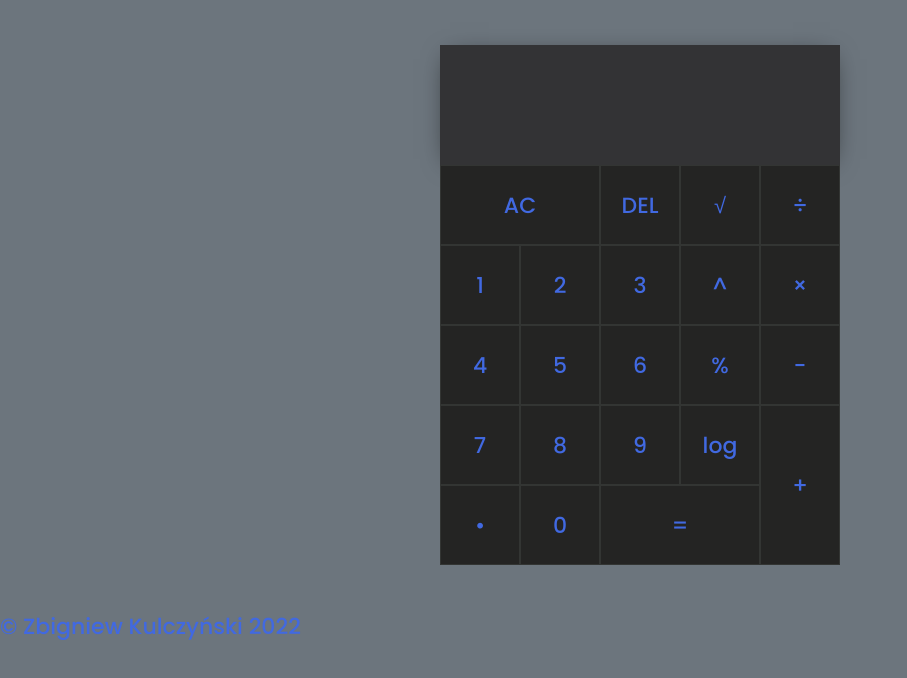
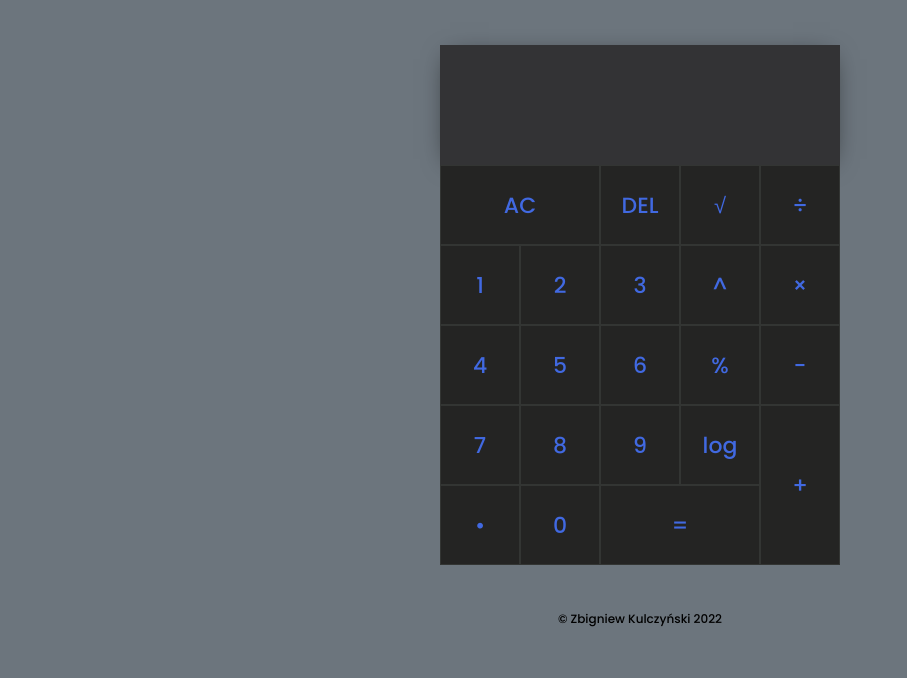
Before and after one commit to ZbigniewKulczynski1984/Calculator_10_8_22, a plain HTML site: page index.html in a window 1280 px wide. Shown: the whole page, without its empty margins (0-907 px from the left). Drawn offline with nearby package versions, Linux system fonts and the light colour scheme.

Commit message:
info added to style.css

```diff
--- a/CSS/style.css
+++ b/CSS/style.css
@@ -58,6 +58,12 @@ button:hover, button:focus {
   grid-row: span 2;
 }
 
+footer p{
+  text-align: center;
+  font-size: 12px;
+  color:black;
+}
+
 
 
 
```
